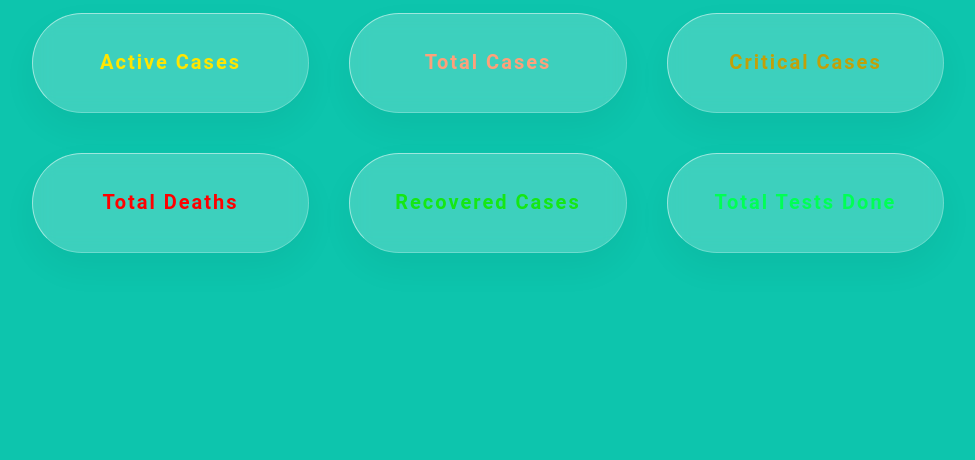
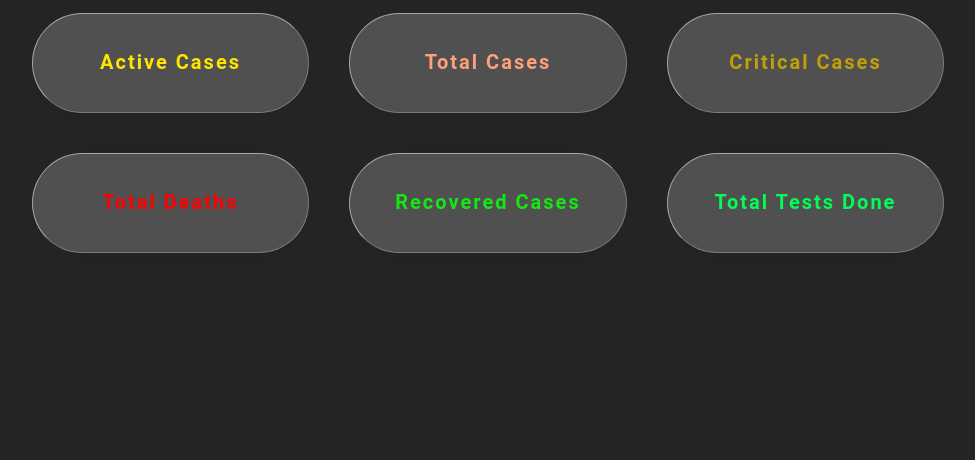
Before and after one commit to Tulio-Rangel/covid-tracker, a website: page app.html in a window 1280 px wide. Shown: the part 340-800 px from the top of the page, without its empty margins (152-1127 px from the left). Drawn offline with nearby package versions, Linux system fonts and the light colour scheme.

Commit message:
background color changed

```diff
--- a/app.html
+++ b/app.html
@@ -18,7 +18,7 @@ body{
     align-items: center;
     height: 100vh;
     width: 100%;
-    background: rgb(13, 197, 173);
+    background: rgb(37, 37, 37);
 }
 .container{
     display: flex;
```
